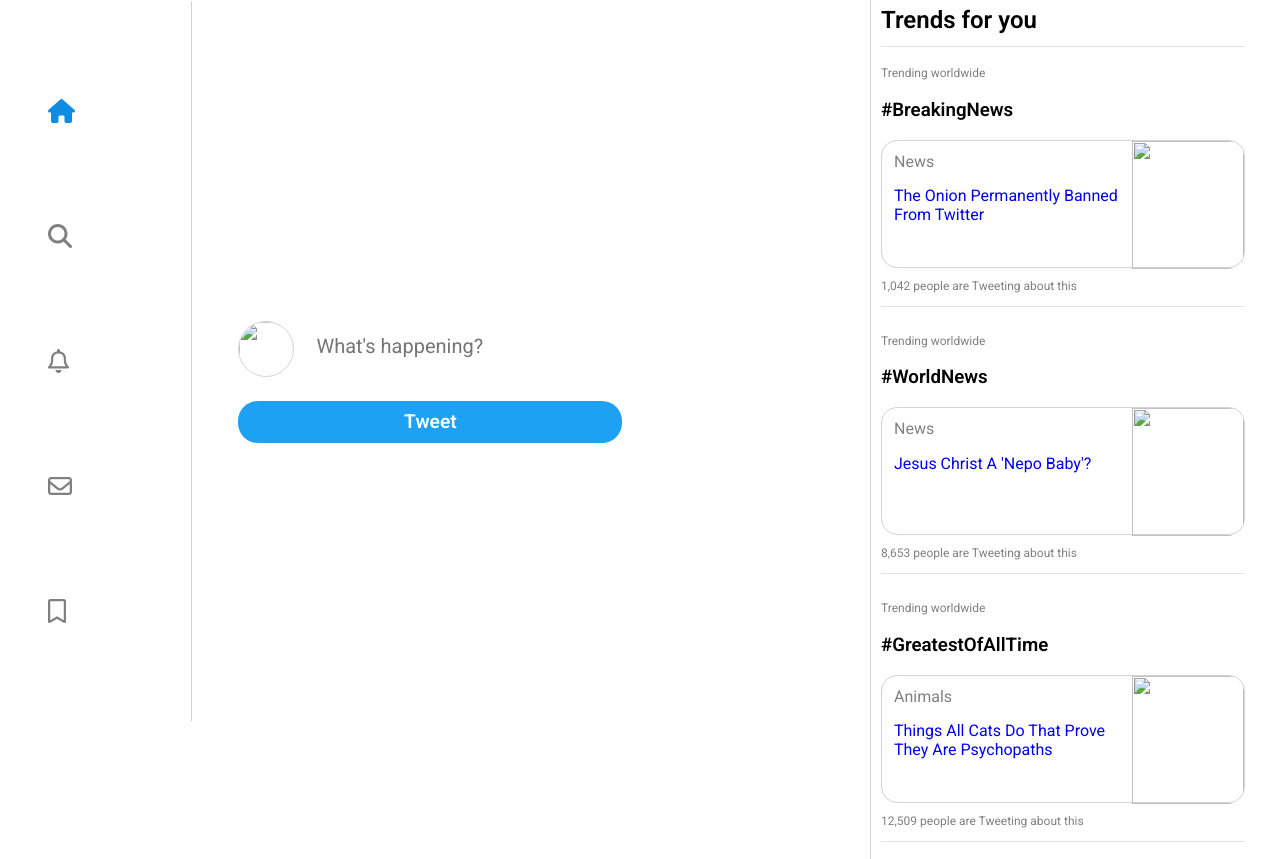
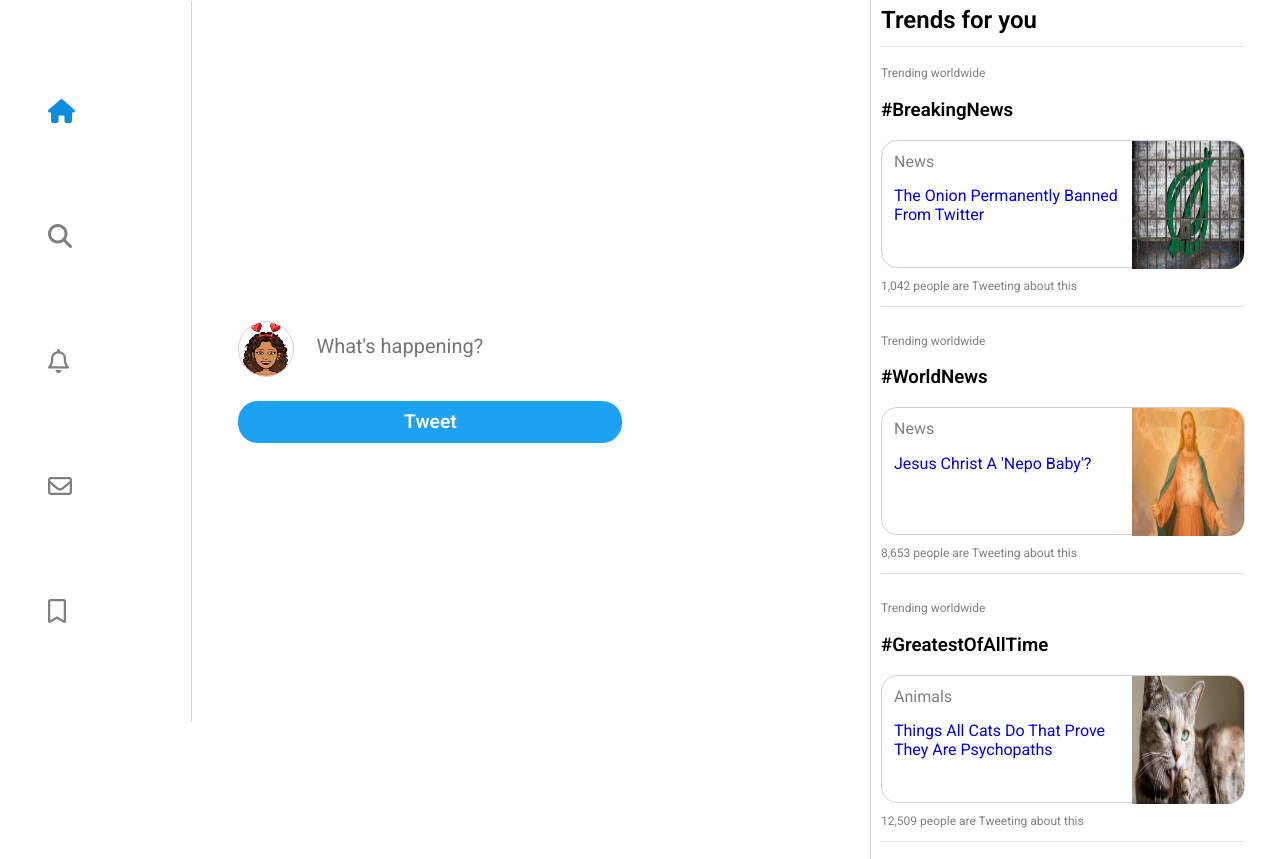
Before and after one commit to angelica-jade/twitter-clone, a plain HTML site: page index.html in a window 1280 px wide. Shown: the part 47-906 px from the top of the page. Drawn offline with nearby package versions, Linux system fonts and the light colour scheme.

Commit message:
Update index.html

```diff
--- a/index.html
+++ b/index.html
@@ -22,7 +22,7 @@
 		</header>
 		<main>
 			<div class="tweet-input-area">
-				<img src="images/bitmojiselfie.png" class="profile-pic">
+				<img src="bitmojiselfie.png" class="profile-pic">
 				<textarea placeholder="What's happening?" id="tweet-input"></textarea>
 			</div>
 			<button id="tweet-btn">Tweet</button>
@@ -40,7 +40,7 @@
 						<span>News</span>
 						<a target="_blank" href="https://www.theonion.com/breaking-the-onion-has-been-permanently-banned-from-tw-1848808405"><p>The Onion Permanently Banned From Twitter</p></a>
 					</div>
-					<img class="article-img" src="/images/onion.webp">
+					<img class="article-img" src="onion.webp">
 				</div>
 				<p>1,042 people are Tweeting about this</p>
 			</div>
@@ -52,7 +52,7 @@
 						<span>News</span>
 						<a target="_blank" href="https://www.theonion.com/report-reveals-jesus-christ-may-have-benefited-from-fat-1833717521"><p>Jesus Christ A 'Nepo Baby'?</p></a>
 					</div>
-					<img class="article-img" src="/images/jesus.webp">
+					<img class="article-img" src="jesus.webp">
 				</div>
 				<p>8,653 people are Tweeting about this</p>
 			</div>
@@ -64,7 +64,7 @@
 						<span>Animals</span>
 						<a target="_blank" href="https://www.theonion.com/things-all-cats-do-that-prove-they-are-psychopaths-1849592141"><p>Things All Cats Do That Prove They Are Psychopaths</p></a>
 					</div>
-					<img class="article-img" src="/images/cat.webp">
+					<img class="article-img" src="cat.webp">
 				</div>
 				<p>12,509 people are Tweeting about this</p>
 			</div>
```
